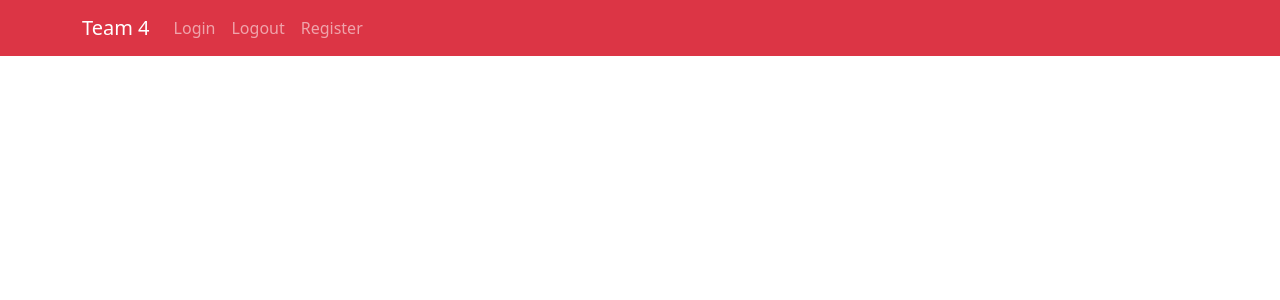
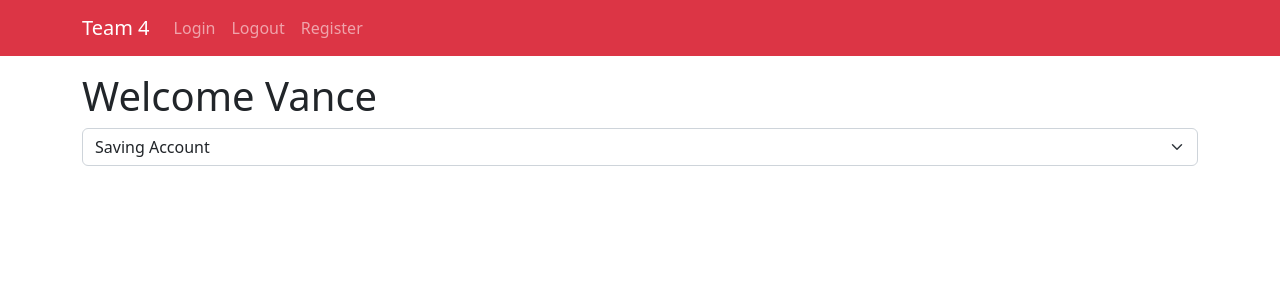
Before and after one commit to findtravishere/tt1_4, a React (Create React App) app in the folder frontend/: page /saving in a window 1280 px wide. Shown: the top 300 px of the page. Built offline with nearby package versions, Linux system fonts and the light colour scheme.

Commit message:
Added nested routes for saving, current and multiplier account, added selector for switching between accounts

```diff
--- a/frontend/src/components/home.js
+++ b/frontend/src/components/home.js
@@ -1,5 +1,31 @@
+import { useState, useEffect } from "react";
+import Form from "react-bootstrap/Form";
+import { useNavigate } from "react-router-dom";
+
 const Home = () => {
-  return <></>;
+  const [account, setAccount] = useState("saving");
+  const navigate = useNavigate();
+
+  useEffect(() => {
+    navigate(`/${account}`);
+  }, [account]);
+
+  return (
+    <>
+      <h1>Welcome Vance</h1>
+      <Form.Select
+        aria-label="accounts"
+        value={account}
+        onChange={(e) => {
+          setAccount(e.target.value);
+        }}
+      >
+        <option value="saving">Saving Account</option>
+        <option value="current">Current Account</option>
+        <option value="multiplier">Multiplier Account</option>
+      </Form.Select>
+    </>
+  );
 };
 
 export default Home;
--- a/frontend/src/components/navbar.js
+++ b/frontend/src/components/navbar.js
@@ -9,6 +9,9 @@ import Login from "../components/login";
 import Home from "../components/home";
 import Profile from "../components/profile";
 import Register from "./register";
+import Saving from "../routes/saving";
+import Current from "../routes/current";
+import Multiplier from "../routes/multiplier";
 
 const NavBar = () => {
   return (
@@ -29,7 +32,11 @@ const NavBar = () => {
           <Route path="/login" element={<Login />} />
           <Route path="/register" element={<Register />} />
           <Route path="/profile" element={<Profile />} />
-          <Route path="/" element={<Home />} />
+          <Route path="/" element={<Home />}>
+            <Route path="/saving" element={<Saving />} />
+            <Route path="/current" element={<Current />} />
+            <Route path="/multiplier" element={<Multiplier />} />
+          </Route>
         </Routes>
       </div>
     </>
--- /dev/null
+++ b/frontend/src/routes/current.js
@@ -0,0 +1,5 @@
+const Current = () => {
+  return <div></div>;
+};
+
+export default Current;
--- /dev/null
+++ b/frontend/src/routes/multiplier.js
@@ -0,0 +1,5 @@
+const Multiplier = () => {
+  return <div></div>;
+};
+
+export default Multiplier;
--- /dev/null
+++ b/frontend/src/routes/saving.js
@@ -0,0 +1,5 @@
+const Saving = () => {
+  return <div></div>;
+};
+
+export default Saving;
```
Also changed, not shown: 2 other files (tests, documents, lock files or other folders).
